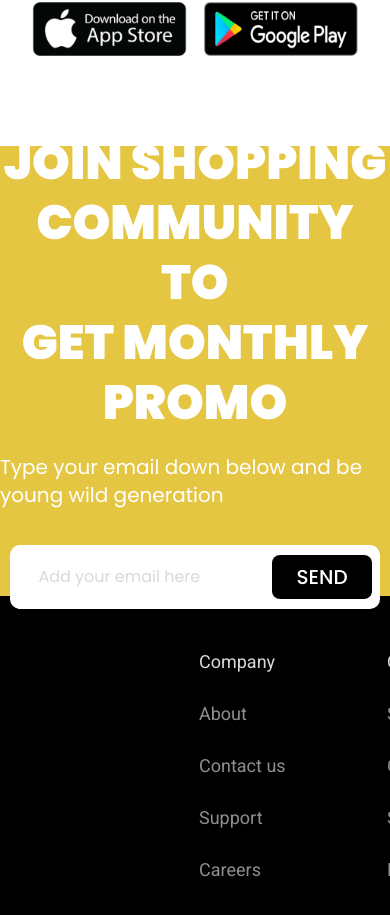
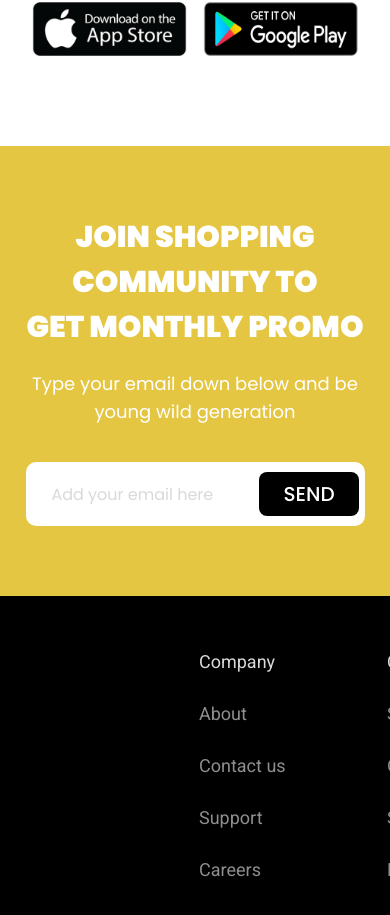
Before and after one commit to Luismkm/fashion, a React (Vite) app: page / in a window 390 px wide. Shown: the part 5250-6165 px from the top of the page. Built offline with nearby package versions, Linux system fonts and the light colour scheme.

Commit message:
feat: apply responsive layout promo component

```diff
--- a/src/pages/landing/components/promo.tsx
+++ b/src/pages/landing/components/promo.tsx
@@ -1,19 +1,17 @@
 export function Promo() {
   return (
-    <section className="max-w-[1490px] mx-auto flex flex-col justify-center items-center bg-yellow-550 h-[450px]">
-      <h3 className="font-black text-white-100 text-5xl text-center leading-[60px]">
+    <section className="max-w-[1490px] mx-auto flex flex-col justify-center items-center px-4 bg-yellow-550 h-[450px]">
+      <h3 className="w-auto font-black text-white-100 text-[30px] ss:text-[34px] xl:text-5xl text-center leading-[45px] ss:leading-[52px] xl:leading-[70px]">
         JOIN SHOPPING COMMUNITY TO
-        {' '}
         <br />
-        {' '}
         GET MONTHLY PROMO
       </h3>
-      <p className="text-white-100 text-xl mt-5">
+      <p className="text-white-100 text-center text-lg ss:text-xl mt-5">
         Type your email down below and be young wild generation
       </p>
-      <div className="w-[370px] h-[64px] bg-white-100 flex justify-center items-center rounded-[10px] mt-9">
+      <div className="w-[339px] ss:w-[370px] h-[64px] bg-white-100 flex justify-center items-center rounded-[10px] mt-9">
         <form className="flex justify-center items-center">
-          <input type="text" placeholder="Add your email here" className="p-5 w-[254px] h-[64px] outline-none" />
+          <input type="text" placeholder="Add your email here" className="p-5 w-[228px] ss:w-[254px] h-[58px] ss:h-[64px] outline-none" />
           <button type="submit" className="bg-black-900 text-white-100 font-medium text-xl py-2 px-6 rounded-lg">
             SEND
           </button>
```
